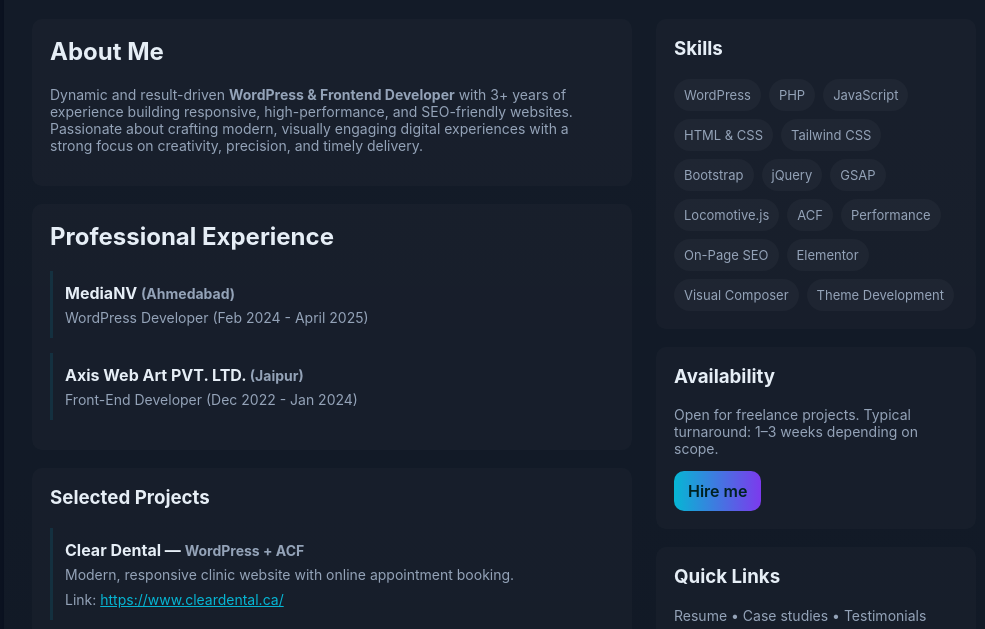
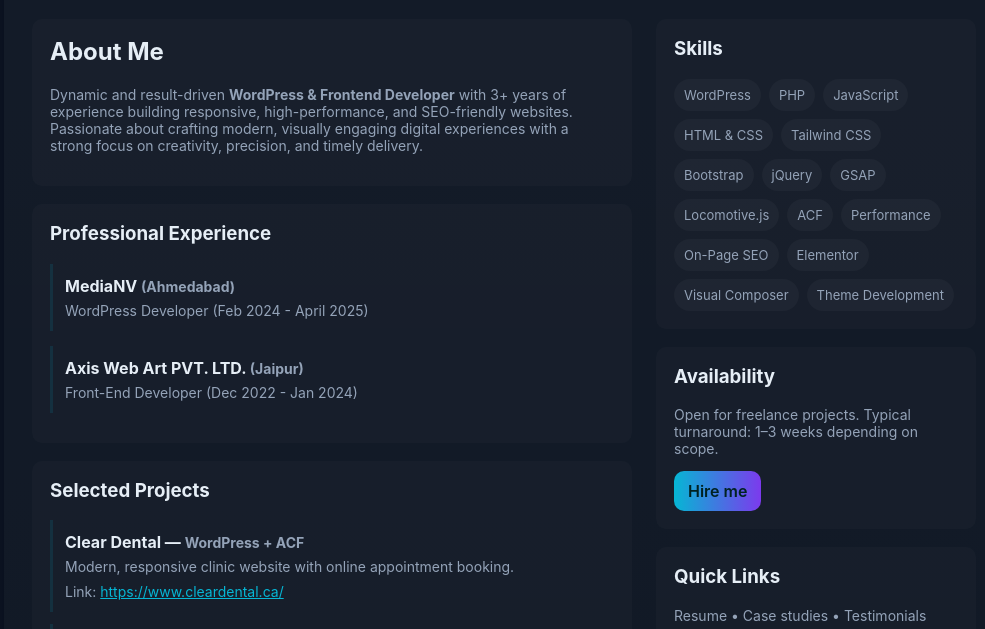
Before and after one commit to thekailash/kailash-portfolio, a plain HTML site: page index.html in a window 1280 px wide. Shown: the part 141-770 px from the top of the page, without its empty margins (136-1121 px from the left). Drawn offline with Linux system fonts and the light colour scheme.

Commit message:
Update index.html

```diff
--- a/index.html
+++ b/index.html
@@ -262,7 +262,7 @@
           </div>
 
           <div class="card section">
-            <h2 style="margin-top: 0">Professional Experience</h2>
+            <h3 style="margin-top: 0">Professional Experience</h3>
             <div class="project" style="margin-bottom: 15px;">
               <h4>MediaNV <span class="muted">(Ahmedabad)</span></h4>
               <p>
```
